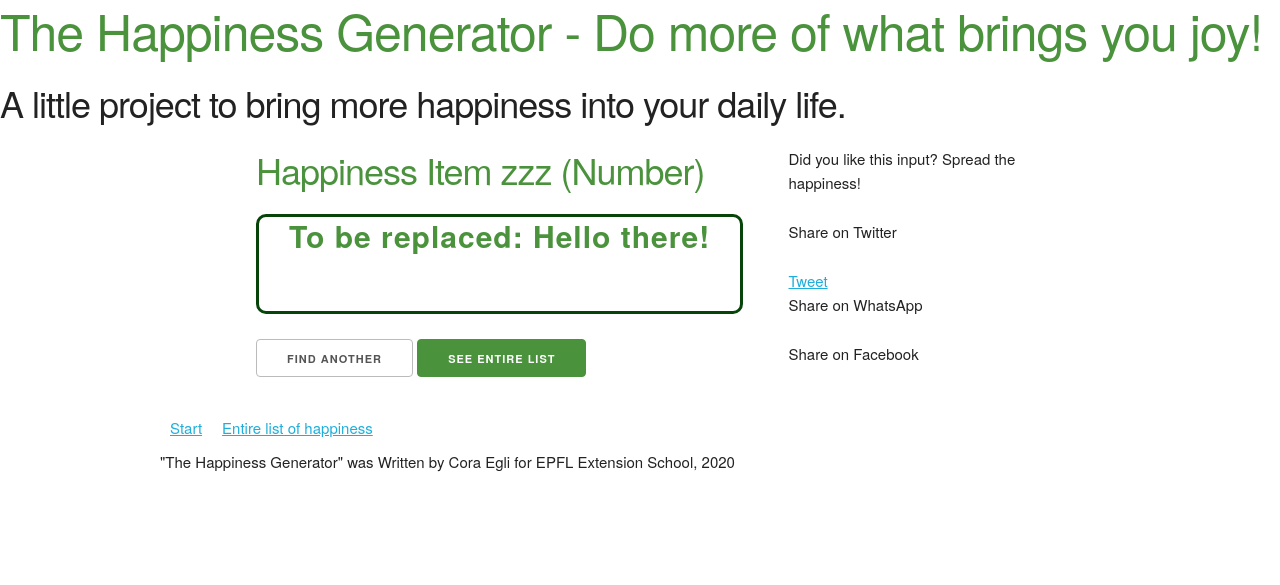
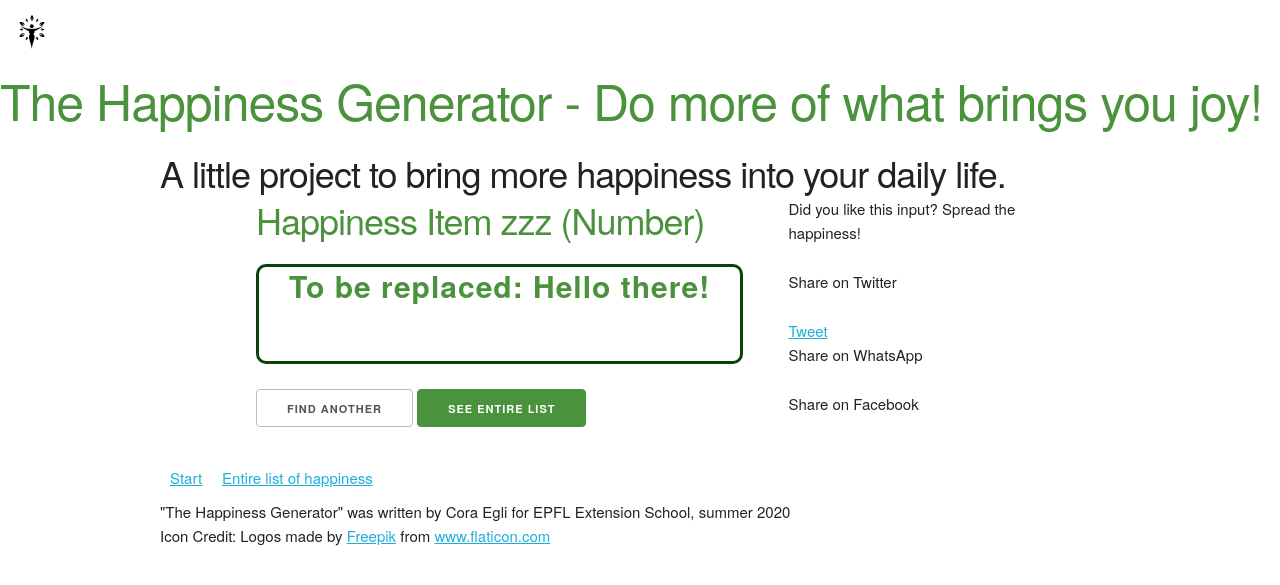
Before and after one commit to ContentCora/HappinessGenerator, a Flask app: page / in a window 1280 px wide. Shown: the top 585 px of the page. Run offline with Flask 2, Linux system fonts and the light colour scheme; some libraries are stand-ins or nearby versions.

Commit message:
added icon for header, more individual CSS

```diff
--- a/static/style.css
+++ b/static/style.css
@@ -1,3 +1,18 @@
+.title {
+    display: flex;
+    flex-wrap: wrap;
+}
+
+img {
+    max-width: 100%;
+}
+
+.logo {
+    width: 80px;
+    padding: 15px;
+    display: block;
+}
+
 .navigation {
     list-style-type: none;
 }
@@ -7,6 +22,7 @@
     padding-left: 10px;
     padding-right: 10px;
 }
+
 /* nice green colour that I use for various elements */
 .green {
     color: rgb(74, 146, 60);
--- a/templates/layouts/main.html
+++ b/templates/layouts/main.html
@@ -13,8 +13,12 @@
     <link rel="icon" type="image/svg+xml" href="/static/images/favicon.svg">
 </head>
 <header>
-    <h1 class="green">The Happiness Generator - Do more of what brings you joy!</h1>
-    <h3>A little project to bring more happiness into your daily life.</h3>
+    <div class="title">
+        <a class="logo" href="/">
+        <img src="/static/images/icon.svg" alt="Home Icon"></a>
+        <h1 class="green">The Happiness Generator - Do more of what brings you joy!</h1>
+    </div>
+    <h3 class="container">A little project to bring more happiness into your daily life.</h3>
 </header>
 <body>
     <div class="container">
@@ -35,7 +39,8 @@
             </ul>
         </div>
         <div class="container">
-          <p>"The Happiness Generator" was Written by Cora Egli for EPFL Extension School, 2020</p>
+          <p>"The Happiness Generator" was written by Cora Egli for EPFL Extension School, summer 2020<br />
+          Icon Credit: Logos made by <a href="https://www.flaticon.com/authors/freepik">Freepik</a> from <a href="https://www.flaticon.com/">www.flaticon.com</a></p>
         </div>
     </footer>
 </body>
```
Also changed, not shown: static/images/icon.svg (added), static/images/writer.svg (added).
